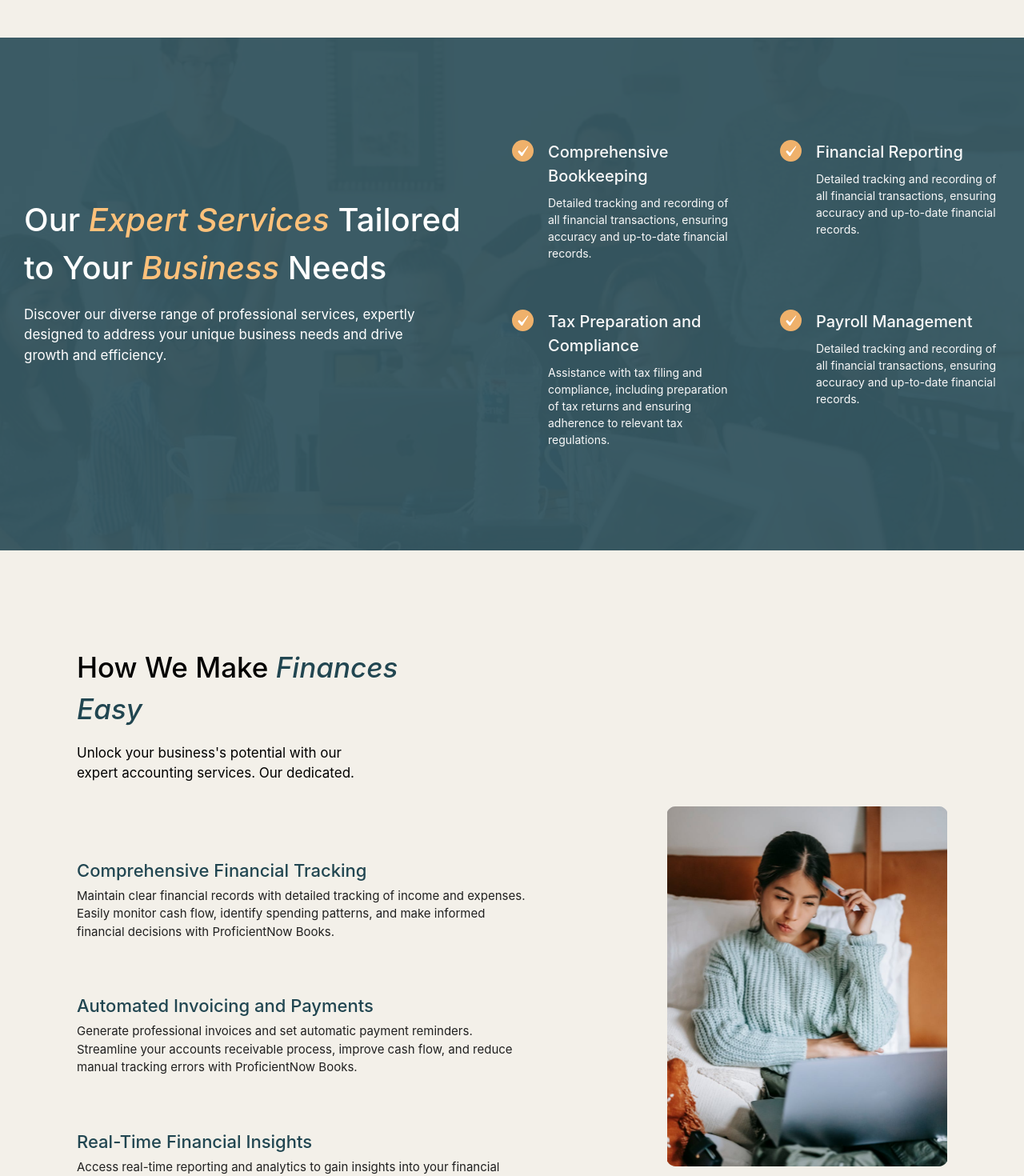
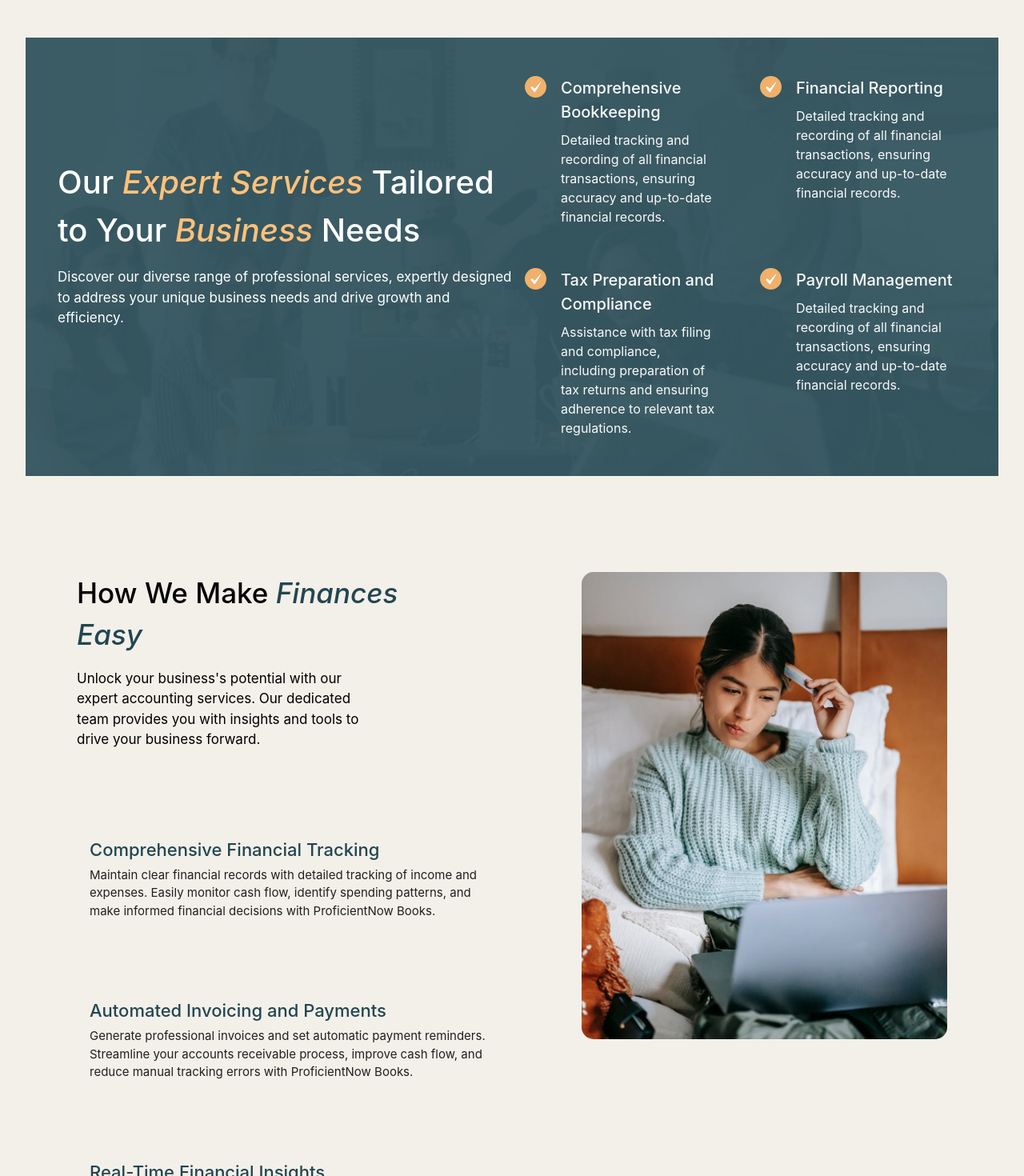
Before and after one commit to aymankhan89/pnbook, a React (Create React App) app: page / in a window 1280 px wide. Shown: the part 1380-2850 px from the top of the page at 80% size. Built offline with nearby package versions, Linux system fonts and the light colour scheme; a web font is replaced by a local one.

Commit message:
serviceswhy

```diff
--- a/src/Ui/Services.js
+++ b/src/Ui/Services.js
@@ -1,10 +1,20 @@
-import React from 'react';
+import React from "react";
 
 // Custom SVG Icon Component
 const CustomIcon = (props) => (
-  <svg width="27" height="27" viewBox="0 0 27 27" fill="none" xmlns="http://www.w3.org/2000/svg" {...props}>
-    <circle cx="13.5" cy="13.5" r="13.5" fill="#EFB16B"/>
-    <path d="M8.87529 13.2263C8.62435 13.227 8.37873 13.2987 8.16685 13.4332C7.95497 13.5677 7.7855 13.7594 7.67803 13.9862C7.57057 14.213 7.5295 14.4655 7.55959 14.7147C7.58968 14.9638 7.68969 15.1993 7.84805 15.394L11.2239 19.5294C11.3443 19.6789 11.4986 19.7975 11.674 19.8753C11.8494 19.9532 12.0408 19.9881 12.2324 19.9771C12.6422 19.9551 13.0121 19.7359 13.248 19.3755L20.2605 8.08177C20.2617 8.0799 20.2629 8.07802 20.2641 8.07618C20.3299 7.97515 20.3086 7.77494 20.1727 7.64917C20.1354 7.61463 20.0914 7.58809 20.0435 7.57119C19.9955 7.5543 19.9446 7.54739 19.8939 7.55091C19.8432 7.55443 19.7937 7.56829 19.7486 7.59165C19.7034 7.61501 19.6635 7.64736 19.6313 7.68672C19.6288 7.68981 19.6262 7.69286 19.6236 7.69586L12.5513 15.6864C12.5244 15.7169 12.4917 15.7416 12.4552 15.7593C12.4186 15.7769 12.3789 15.7872 12.3383 15.7894C12.2978 15.7916 12.2572 15.7857 12.219 15.7721C12.1807 15.7584 12.1456 15.7373 12.1155 15.71L9.76838 13.5741C9.5246 13.3506 9.20599 13.2266 8.87529 13.2263Z" fill="white"/>
+  <svg
+    width="27"
+    height="27"
+    viewBox="0 0 27 27"
+    fill="none"
+    xmlns="http://www.w3.org/2000/svg"
+    {...props}
+  >
+    <circle cx="13.5" cy="13.5" r="13.5" fill="#EFB16B" />
+    <path
+      d="M8.87529 13.2263C8.62435 13.227 8.37873 13.2987 8.16685 13.4332C7.95497 13.5677 7.7855 13.7594 7.67803 13.9862C7.57057 14.213 7.5295 14.4655 7.55959 14.7147C7.58968 14.9638 7.68969 15.1993 7.84805 15.394L11.2239 19.5294C11.3443 19.6789 11.4986 19.7975 11.674 19.8753C11.8494 19.9532 12.0408 19.9881 12.2324 19.9771C12.6422 19.9551 13.0121 19.7359 13.248 19.3755L20.2605 8.08177C20.2617 8.0799 20.2629 8.07802 20.2641 8.07618C20.3299 7.97515 20.3086 7.77494 20.1727 7.64917C20.1354 7.61463 20.0914 7.58809 20.0435 7.57119C19.9955 7.5543 19.9446 7.54739 19.8939 7.55091C19.8432 7.55443 19.7937 7.56829 19.7486 7.59165C19.7034 7.61501 19.6635 7.64736 19.6313 7.68672C19.6288 7.68981 19.6262 7.69286 19.6236 7.69586L12.5513 15.6864C12.5244 15.7169 12.4917 15.7416 12.4552 15.7593C12.4186 15.7769 12.3789 15.7872 12.3383 15.7894C12.2978 15.7916 12.2572 15.7857 12.219 15.7721C12.1807 15.7584 12.1456 15.7373 12.1155 15.71L9.76838 13.5741C9.5246 13.3506 9.20599 13.2266 8.87529 13.2263Z"
+      fill="white"
+    />
   </svg>
 );
 
@@ -16,13 +26,17 @@ export const ServicesImg = () => (
 );
 
 const Card = ({ percentage, heading, description }) => (
-  <div className="  flex gap-[18px]">
-    <div className="">
+  <div className="flex gap-[18px]  p-[16px] rounded-[15px]">
+    <div className="flex-shrink-0">
       <CustomIcon />
     </div>
     <div>
-      <h2 className="text-[20px] font-[500] text-[#F9F9F9] text-left mb-2">{heading}</h2>
-      <p className="text-[#F9F9F9] font-[400] text-[14px] text-left">{description}</p>
+      <h2 className="text-[16px] md:text-[20px] font-[500] text-[#F9F9F9] text-left mb-2">
+        {heading}
+      </h2>
+      <p className="text-[#F9F9F9] font-[400] text-[14px] md:text-[16px] text-left">
+        {description}
+      </p>
     </div>
   </div>
 );
@@ -30,58 +44,65 @@ const Card = ({ percentage, heading, description }) => (
 const Services = () => {
   const cardData = [
     {
-
       heading: "Comprehensive Bookkeeping",
-      description: "Detailed tracking and recording of all financial transactions, ensuring accuracy and up-to-date financial records."
+      description:
+        "Detailed tracking and recording of all financial transactions, ensuring accuracy and up-to-date financial records.",
     },
     {
-
       heading: "Financial Reporting",
-      description: "Detailed tracking and recording of all financial transactions, ensuring accuracy and up-to-date financial records."
+      description:
+        "Detailed tracking and recording of all financial transactions, ensuring accuracy and up-to-date financial records.",
     },
     {
-
       heading: "Tax Preparation and Compliance",
-      description: "Assistance with tax filing and compliance, including preparation of tax returns and ensuring adherence to relevant tax regulations."
+      description:
+        "Assistance with tax filing and compliance, including preparation of tax returns and ensuring adherence to relevant tax regulations.",
     },
     {
-
       heading: "Payroll Management",
-      description: "Detailed tracking and recording of all financial transactions, ensuring accuracy and up-to-date financial records."
-    }
+      description:
+        "Detailed tracking and recording of all financial transactions, ensuring accuracy and up-to-date financial records.",
+    },
   ];
 
   const mainHeading = "Our Expert Services Tailored to Your Business Needs";
-  const highlightedWords = [" Expert Services","Business"];
-  const mainDescription = "Discover our diverse range of professional services, expertly designed to address your unique business needs and drive growth and efficiency.";
+  const highlightedWords = [" Expert Services", "Business"];
+  const mainDescription =
+    "Discover our diverse range of professional services, expertly designed to address your unique business needs and drive growth and efficiency.";
 
   const getHighlightedText = (text, highlights) => {
-    const parts = text.split(new RegExp(`(${highlights.join('|')})`, 'gi'));
+    const parts = text.split(new RegExp(`(${highlights.join("|")})`, "gi"));
     return parts.map((part, index) =>
-      highlights.includes(part)
-        ? <span key={index} className="font-[500] italic text-[#FFC17A] text-[40px]">{part}</span>
-        : part
+      highlights.includes(part) ? (
+        <span
+          key={index}
+          className="font-[500] italic text-[#FFC17A] text-[24px] md:text-[40px]"
+        >
+          {part}
+        </span>
+      ) : (
+        part
+      )
     );
   };
 
   return (
-    <div className='pt-[120px]'>
-    <div className='relative w-full flex justify-center  '>
+    <div className="pt-[120px] px-4 sm:px-6 md:px-8">
+      <div className="relative w-full flex justify-center">
         <ServicesImg />
-      <div className="relative p-8 flex px-[30px] py-[128px] ">
-        <div className="flex-1 flex flex-col justify-center  text-left text-white z-10">
-          <p className="text-[40px] font-[500] mb-4 w-[565px]">
+        <div className="relative p-4 sm:p-6 md:p-8 flex flex-col md:flex-row items-center justify-between  bg-opacity-90 rounded-[15px] mx-auto max-w-[1200px]">
+          <div className="flex-1 flex flex-col justify-center text-left text-white z-10">
+            <p className="text-[24px] sm:text-[28px] md:text-[40px] font-[500] mb-4">
               {getHighlightedText(mainHeading, highlightedWords)}
             </p>
-          <p className="text-[17px] font-[400] mb-8 w-[506px] ">
+            <p className="text-[14px] sm:text-[16px] md:text-[17px] font-[400] mb-8">
               {mainDescription}
             </p>
           </div>
-        <div className="flex-1 grid grid-cols-2 gap-[60px] ">
+          <div className="flex-1 grid grid-cols-1 gap-[20px] sm:grid-cols-2 lg:grid-cols-2">
             {cardData.map((card, index) => (
               <Card
                 key={index}
-              percentage={card.percentage}
                 heading={card.heading}
                 description={card.description}
               />
@@ -90,7 +111,6 @@ const Services = () => {
         </div>
       </div>
     </div>
-
   );
 };
 
--- a/src/Ui/Whysec.js
+++ b/src/Ui/Whysec.js
@@ -1,15 +1,7 @@
 import React from "react";
 
-// ServicesImg Component
-const ServicesImg = () => (
-  <div
-    className="bg-[url('/public/whyimg.svg')] bg-cover bg-center "
-    style={{ width: "350px", height: "450px" }}
-  ></div>
-);
-
 const Card = ({ heading, description }) => (
-  <div className="">
+  <div className="rounded-[15px] p-4 w-full md:w-[542px]">
     <div>
       <h3 className="text-[22px] font-[500] text-[#214651] mb-1">{heading}</h3>
       <p className="text-[#202020] font-[400] text-[15px]">{description}</p>
@@ -39,7 +31,7 @@ const Whysec = () => {
   const mainHeading = "How We Make Finances Easy";
   const highlightedWords = [" Finances Easy"];
   const mainDescription =
-    "Unlock your business's potential with our expert accounting services. Our dedicated.";
+    "Unlock your business's potential with our expert accounting services. Our dedicated team provides you with insights and tools to drive your business forward.";
 
   const getHighlightedText = (text, highlights) => {
     const parts = text.split(new RegExp(`(${highlights.join("|")})`, "gi"));
@@ -55,18 +47,18 @@ const Whysec = () => {
   };
 
   return (
-    <div className="pt-[120px]  text-black flex w-full justify-center items-center">
-      <div className="relative w-[85%] flex">
-        <div className="flex-1 ">
+    <div className="pt-[120px] text-black flex w-full justify-center items-center">
+      <div className="relative w-[90%] md:w-[85%] flex flex-col md:flex-row">
+        <div className="flex-1 mb-8 md:mb-0 md:pr-8">
           <div className="pb-[60px]">
-            <p className="text-[35px] font-[500] mb-4 w-[457px]">
+            <p className="text-[30px] md:text-[35px] font-[500] mb-4 w-full md:w-[457px]">
               {getHighlightedText(mainHeading, highlightedWords)}
             </p>
-            <p className="text-[17px] font-[400] mb-8 w-[384px]">
+            <p className="text-[16px] md:text-[17px] font-[400] mb-8 w-full md:w-[384px]">
               {mainDescription}
             </p>
           </div>
-          <div className="flex flex-col gap-[65px] w-[572px]">
+          <div className="flex flex-col gap-[40px] md:gap-[65px]">
             {cardData.map((card, index) => (
               <Card
                 key={index}
@@ -76,8 +68,12 @@ const Whysec = () => {
             ))}
           </div>
         </div>
-        <div className="mt-[200px]">
-          <ServicesImg />
+        <div className="w-full md:w-auto md:ml-8">
+          <img
+            className="w-full md:w-[457px] md:h-[584px]"
+            src="/whyimg.svg"
+            alt=""
+          />
         </div>
       </div>
     </div>
```
Lines whose indentation alone changed are shown as unchanged.
